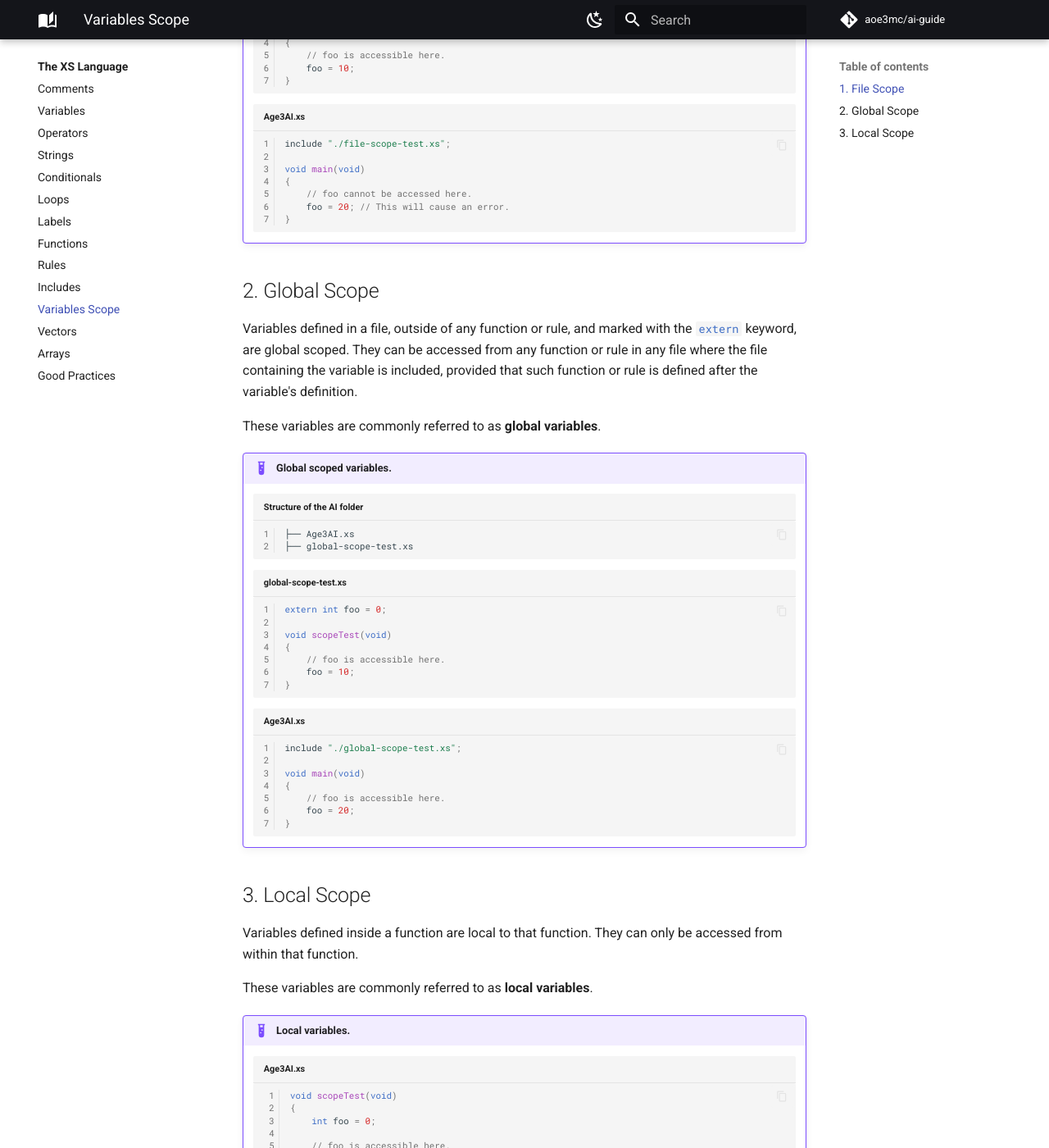
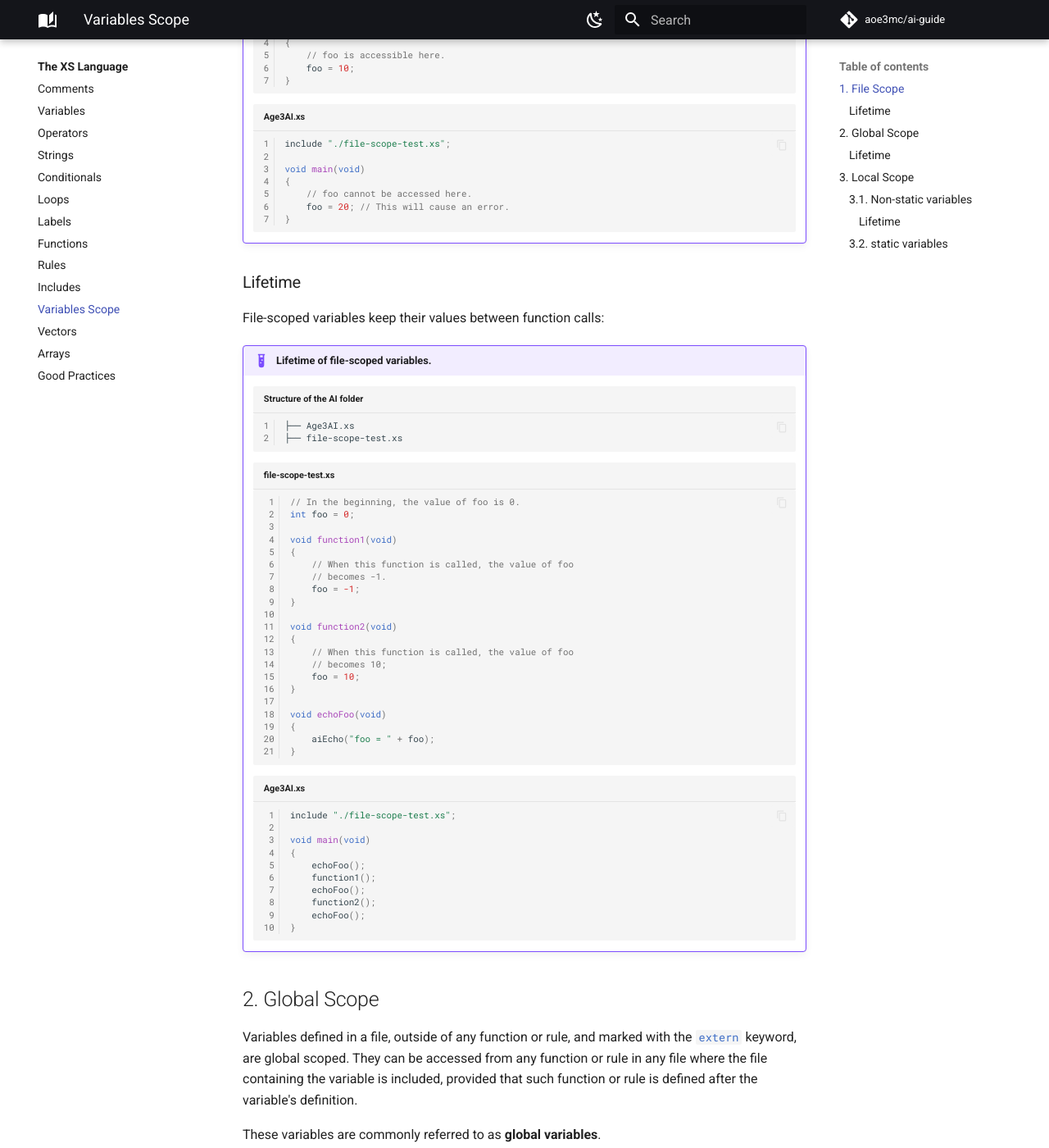
Before and after one commit to aoe3mc/ai-guide, an MkDocs documentation site: the page built from docs/xs/variables-scope.md, in a window 1280 px wide and 1400 px high, scrolled down 760 px. Shown: the whole window at 82% size. Built offline with MkDocs 1.6.1 and Material for MkDocs 9.7.7, drawn with Linux system fonts in a browser that asks for light colours; comment, search, counter and statistics services are not loaded; some of the changed text lies outside the part shown.

Commit message:
Added variable lifetime

````diff
--- a/docs/xs/variables-scope.md
+++ b/docs/xs/variables-scope.md
@@ -41,6 +41,54 @@
     }
     ```
 
+### Lifetime
+
+File-scoped variables keep their values between function calls:
+
+!!! example "Lifetime of file-scoped variables."
+
+    ```text title="Structure of the AI folder"
+    ├── Age3AI.xs
+    ├── file-scope-test.xs
+    ```
+
+    ```cpp title="file-scope-test.xs"
+    // In the beginning, the value of foo is 0.
+    int foo = 0;
+
+    void function1(void)
+    {
+        // When this function is called, the value of foo
+        // becomes -1.
+        foo = -1;
+    }
+
+    void function2(void)
+    {
+        // When this function is called, the value of foo
+        // becomes 10;
+        foo = 10;
+    }
+
+    void echoFoo(void)
+    {
+        aiEcho("foo = " + foo);
+    }
+    ```
+
+    ```cpp title="Age3AI.xs"
+    include "./file-scope-test.xs";
+
+    void main(void)
+    {
+        echoFoo();
+        function1();
+        echoFoo();
+        function2();
+        echoFoo();
+    }
+    ```
+
 ## 2. Global Scope
 
 Variables defined in a file, outside of any function or rule, and marked with
@@ -78,6 +126,11 @@
     }
     ```
 
+### Lifetime
+
+Like file-scoped variables, global variables also keep their values between
+function calls.
+
 ## 3. Local Scope
 
 Variables defined inside a function are local to that function. They can only be
@@ -85,7 +138,14 @@
 
 These variables are commonly referred to as **local variables**.
 
-!!! example "Local variables."
+There are two types of local variables:
+
+- non-`#!cpp static` variables
+- `#!cpp static` variables
+
+### 3.1. Non-`#!cpp static` variables
+
+!!! example "Non-`#!cpp static` local variable."
 
     ```cpp title="Age3AI.xs"
     void scopeTest(void)
@@ -102,3 +162,54 @@
         foo = 20; // This will cause an error.
     }
     ```
+
+#### Lifetime
+
+Non-static variables lose their values between function calls.
+
+!!! example "Lifetime of non-`#!cpp static` local variables."
+
+    ```cpp title="Age3AI.xs"
+    void lifetimeTest(void)
+    {
+        int foo = 0;
+
+        aiEcho("foo = " + foo);
+
+        foo = aiRandInt(10);
+    }
+
+    void main(void)
+    {
+        aiRandSetSeed(-1);
+        lifetimeTest();
+        lifetimeTest();
+        lifetimeTest();
+    }
+    ```
+
+### 3.2. `#!cpp static` variables
+
+These variables are marked with the `#!cpp static` keyword. They keep their
+values between function calls.
+
+!!! example "Lifetime of `#!cpp static` local variables."
+
+    ```cpp title="Age3AI.xs"
+    void lifetimeTest(void)
+    {
+        static int foo = 0;
+
+        aiEcho("foo = " + foo);
+
+        foo = aiRandInt(10);
+    }
+
+    void main(void)
+    {
+        aiRandSetSeed(-1);
+        lifetimeTest();
+        lifetimeTest();
+        lifetimeTest();
+    }
+    ```
````
